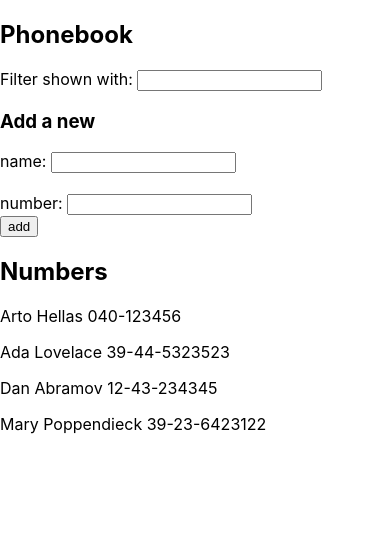
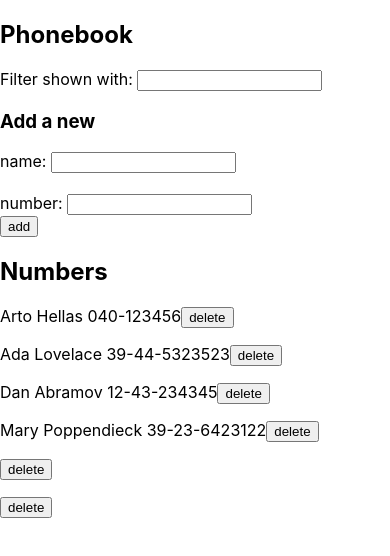
Before and after one commit to Titania01/fullstackopen-ex, a React (Create React App) app in the folder part2/phonebook/: page / in a window 390 px wide. Shown: the top 556 px of the page. Built offline with nearby package versions, Linux system fonts and the light colour scheme; data requests are answered from the project's data file.

Commit message:
feat: 2.17 phonebook step9

```diff
--- a/part2/phonebook/src/App.jsx
+++ b/part2/phonebook/src/App.jsx
@@ -3,24 +3,20 @@ import Filter from "./components/Filter"
 import Person from "./components/Person"
 import PersonForm from "./components/PersonForm"
 
-// import axios from 'axios'
-import phones from "./services/phones"
+import * as phones from "./services/phones"
 
 const App = () => {
   const [ persons, setPersons ] = useState([])
   const [ newName, setNewName ] = useState('')
   const [ newNumber, setNewNumber ] = useState('')
-  const [ everything, setEverything] = useState("")
+  const [query, setQuery] = useState('')
 
   useEffect(() => {
-    console.log('effect')
     phones.getAll().then((response)=> {
       setPersons(response.data)
       setNewNumber(response.data)
-  })
+    })
   }, [])
-  console.log('render', persons.length, 'persons')
-
 
   const addPerson = (event) => {
     event.preventDefault()
@@ -43,33 +39,24 @@ const App = () => {
       setNewName("");
       setNewNumber("");
     })
-
   };
 
+  const filteredPersons = persons.filter(person => person.name?.trim().toLowerCase().indexOf(query.trim().toLowerCase()) > -1)
 
-
-  const handleFilter = everything.trim() && persons.filter(
-    (person) =>
-      (person.name).trim().toLowerCase().indexOf(everything.trim().toLowerCase()) > -1
-  );
-
-  const handleNewNumber = (e) => setNewNumber(e.target.value)
-  const handleNewName = (e) => setNewName(e.target.value)
-  const handleEverything = (e) => setEverything(e.target.value)
-  const contactToShow = handleFilter.length ? handleFilter: persons;
+  const contactToShow = query.trim().length ? filteredPersons : persons
 
   return (
     <div>
       <h2>Phonebook</h2>
-      <Filter everything={everything} handleEverything={handleEverything} />
+      <Filter everything={query} handleEverything={e => setQuery(e.target.value)} />
       <h3>Add a new</h3>
       <PersonForm
         addPerson={addPerson}
         newName={newName}
-        handleNewName={handleNewName}
-        handleNewNumber={handleNewNumber}
+        handleNewName={e => setNewName(e.target.value)}
+        handleNewNumber={e => setNewNumber(e.target.value)}
         />
-      <Person persons={contactToShow} />
+      <Person persons={contactToShow}  />
     </div>
   )
 }
--- a/part2/phonebook/src/components/Person.jsx
+++ b/part2/phonebook/src/components/Person.jsx
@@ -1,12 +1,17 @@
 import React from 'react'
 
-const Person = ({persons}) => {
-  console.log(persons)
+const Person = ({persons, handleDeliete}) => {
+  const handleDelete = person => {
+    if(window.confirm(`Delete ${person.name}?`)) handleDeliete(person.id)
+  }
   return (
     <div>
        <h2>Numbers</h2>
       {persons.map((person,personIndex) => (
-        <p key={personIndex}> {person.name} {person.number} </p>
+        <p key={personIndex}>
+          {person.name} {person.number}
+          <button onClick={(e) => handleDelete(person)}>delete</button>
+        </p>
       ))
       } {" "}
     </div>
--- a/part2/phonebook/src/services/phones.js
+++ b/part2/phonebook/src/services/phones.js
@@ -1,12 +1,14 @@
 import axios from 'axios'
 const baseUrl = 'http://localhost:3004/persons';
 
-const getAll = () => {
+export const getAll = () => {
   return axios.get(baseUrl)
 };
 
-const create = (newObject) => {
+export const create = (newObject) => {
   return axios.post(baseUrl, newObject)
 };
 
-export default { getAll, create }
+export const remove = (id) => {
+  return axios.delete(`${baseUrl}/${id}`)
+}
```
